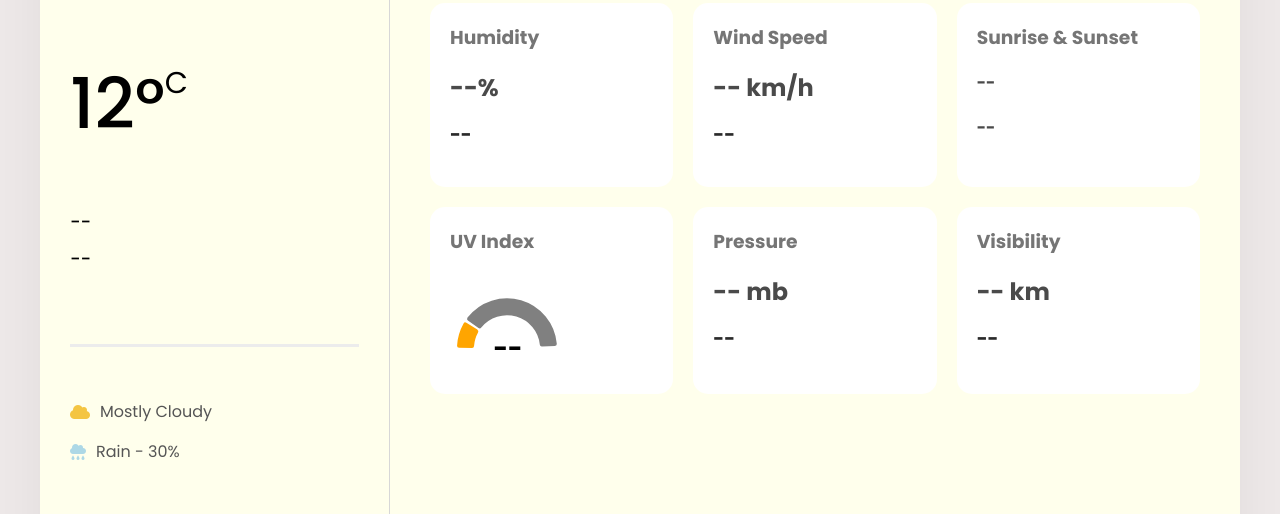
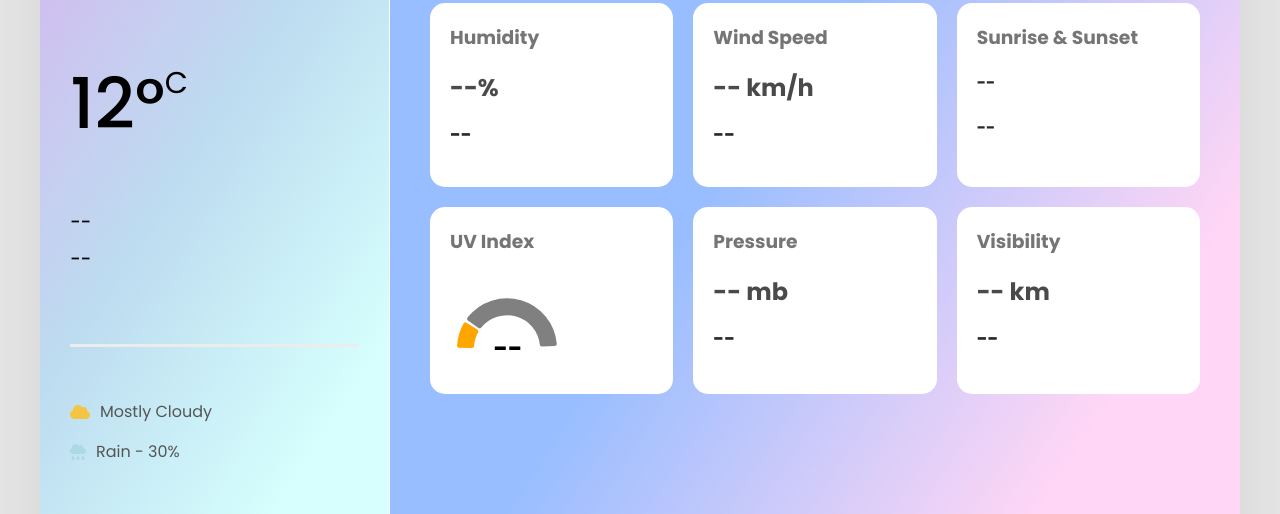
Before and after one commit to Src-Yash/SkySense, a plain HTML site: page index.html in a window 1280 px wide. Shown: the part 299-813 px from the top of the page. Drawn offline with nearby package versions, Linux system fonts and the light colour scheme; no server answers.

Commit message:
background color and appreance changed

```diff
--- a/style.css
+++ b/style.css
@@ -6,7 +6,7 @@
 
 body{
     font-family:"Poppins",sans-serif;
-    background: rgb(237, 232, 232);
+    background: rgb(227, 227, 227);
     min-height:100vh;
     display:flex;
     justify-content:center;
@@ -27,12 +27,14 @@ body{
 }
 
 .sidebar{
-    background:rgb(255, 255, 236);
+    background: #ffe8e8;
+    background: #dcadf0;
+    background: linear-gradient(123deg, rgba(220, 173, 240, 1) 0%, rgba(189, 220, 240, 1) 47%, rgba(214, 255, 253, 1) 82%);
     padding:30px;
     display:flex;
     flex-direction:column;
     justify-content:space-between;
-    border-right:1px solid #d7d7d7;
+    border-right:1px solid white;
 }
 
 .search-box{
@@ -154,7 +156,8 @@ hr{
 
 .main-content{
     padding:40px;
-    background:rgb(255, 255, 236);
+    background: #c4eaf5;
+    background: linear-gradient(123deg, rgba(153, 190, 255, 1) 44%, rgba(255, 214, 245, 1) 82%);
 }
 
 .top-bar{
@@ -323,5 +326,5 @@ hr{
     font-weight: bold;
 }
 #Sunrise,#Sunset{
-    color:#4a4a4a;
+    color:#2a2a2a;
 }
```
